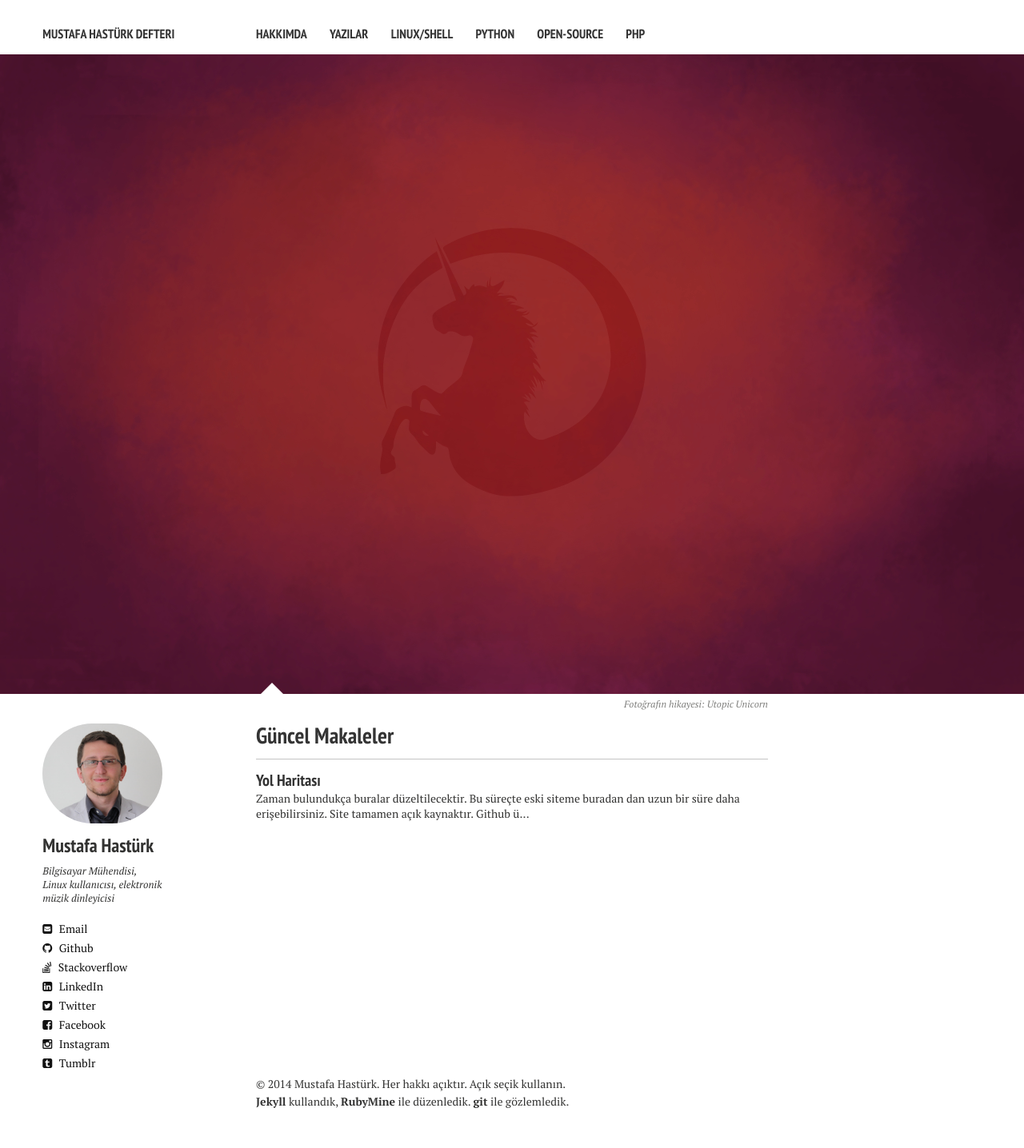
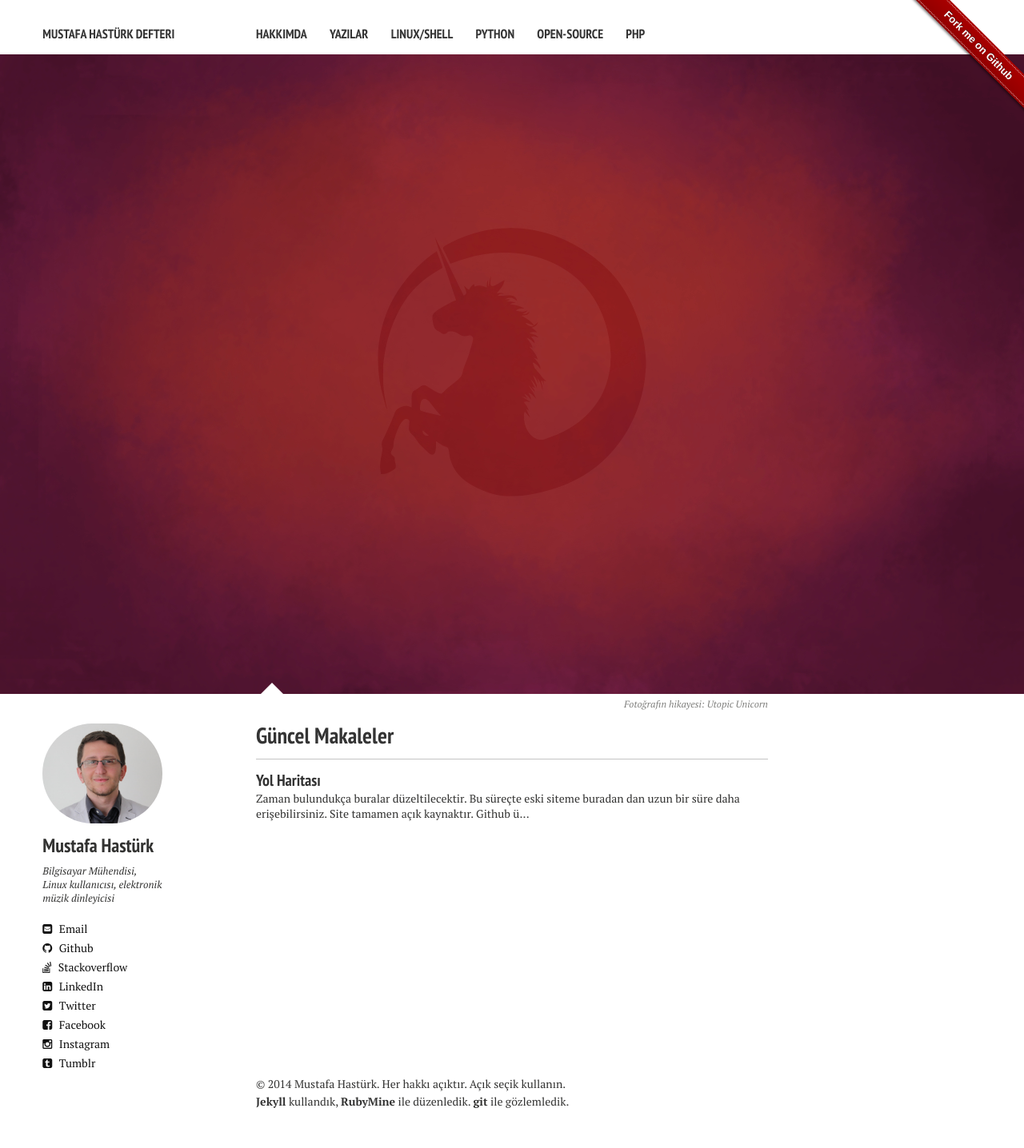
Before and after one commit to HalimAkbyk/muhasturk.github.io, a Jekyll site: the page built from index.md, in a window 1280 px wide. Shown: the whole page at 80% size. Built offline with Jekyll 4.4.1, drawn with Linux system fonts in a browser that asks for light colours; nearby versions of some CDN libraries.

Commit message:
fork me on github added to top right side

```diff
--- a/_config.yml
+++ b/_config.yml
@@ -15,6 +15,8 @@ sass:
   style: compressed
 gems:
   - jekyll-sitemap
+
+
 
 kramdown:
   auto_ids: true
@@ -52,8 +54,10 @@ owner:
   dribbble: #username
 
 
+forkme: Fork me on Github
+
+
 timezone:    Europe/Istanbul
-
 
 include: [".htaccess"]
 exclude: ["lib", "config.rb", "Capfile", "config", "log", "Rakefile", "Rakefile.rb", "tmp", "less", "*.sublime-project", "*.sublime-workspace", "test", "spec", "Gruntfile.js", "package.json", "node_modules", "Gemfile", "Gemfile.lock", "LICENSE", "README.md"]
--- /dev/null
+++ b/_includes/_forkme.html
@@ -0,0 +1,8 @@
+
+{% if site.forkme %}
+<div class="github-fork-ribbon-wrapper right">
+    <div class="github-fork-ribbon">
+        <a href="https://github.com/muhasturk/muhasturk.github.io/fork">{{ site.forkme }}</a>
+    </div>
+</div>
+{% endif %}
--- a/_includes/_head.html
+++ b/_includes/_head.html
@@ -51,3 +51,9 @@
 <link rel="apple-touch-icon-precomposed" sizes="114x114" href="{{ site.url }}/images/apple-touch-icon-114x114-precomposed.png">
 <!-- 144x144 (precomposed) for iPad 3rd and 4th generation -->
 <link rel="apple-touch-icon-precomposed" sizes="144x144" href="{{ site.url }}/images/apple-touch-icon-144x144-precomposed.png">
+
+<!-- fork-me-on-github -->
+<link rel="stylesheet" href="{{ site.url }}/assets/css/gh-fork-ribbon.css">
+<!--[if lt IE 9]>
+<link rel="stylesheet" href="{{ site.url }}/assets/css/gh-fork-ribbon.ie.css">
+<![endif]-->
--- a/_layouts/home.html
+++ b/_layouts/home.html
@@ -12,6 +12,8 @@
 {% include _browser-upgrade.html %}
 
 {% include _navigation.html %}
+
+{% include _forkme.html %}
 
 {% if page.image.feature %}
   <div class="image-wrap">
--- a/_layouts/page.html
+++ b/_layouts/page.html
@@ -12,6 +12,8 @@
 {% include _browser-upgrade.html %}
 
 {% include _navigation.html %}
+
+{% include _forkme.html %}
 
 {% if page.image.feature %}
   <div class="image-wrap">
--- a/_layouts/post-index.html
+++ b/_layouts/post-index.html
@@ -12,6 +12,8 @@
 {% include _browser-upgrade.html %}
 
 {% include _navigation.html %}
+
+{% include _forkme.html %}
 
 {% if page.image.feature %}
   <div class="image-wrap">
--- a/_layouts/post.html
+++ b/_layouts/post.html
@@ -12,6 +12,8 @@
 {% include _browser-upgrade.html %}
 
 {% include _navigation.html %}
+
+{% include _forkme.html %}
 
 {% if page.image.feature %}
   <div class="image-wrap">
--- /dev/null
+++ b/assets/css/gh-fork-ribbon.css
@@ -0,0 +1,140 @@
+/*!
+ * "Fork me on GitHub" CSS ribbon v0.1.1 | MIT License
+ * https://github.com/simonwhitaker/github-fork-ribbon-css
+*/
+
+/* Left will inherit from right (so we don't need to duplicate code) */
+.github-fork-ribbon {
+  /* The right and left classes determine the side we attach our banner to */
+  position: absolute;
+
+  /* Add a bit of padding to give some substance outside the "stitching" */
+  padding: 2px 0;
+
+  /* Set the base colour */
+  background-color: #a00;
+
+  /* Set a gradient: transparent black at the top to almost-transparent black at the bottom */
+  background-image: -webkit-gradient(linear, left top, left bottom, from(rgba(0, 0, 0, 0)), to(rgba(0, 0, 0, 0.15)));
+  background-image: -webkit-linear-gradient(top, rgba(0, 0, 0, 0), rgba(0, 0, 0, 0.15));
+  background-image: -moz-linear-gradient(top, rgba(0, 0, 0, 0), rgba(0, 0, 0, 0.15));
+  background-image: -ms-linear-gradient(top, rgba(0, 0, 0, 0), rgba(0, 0, 0, 0.15));
+  background-image: -o-linear-gradient(top, rgba(0, 0, 0, 0), rgba(0, 0, 0, 0.15));
+  background-image: linear-gradient(to bottom, rgba(0, 0, 0, 0), rgba(0, 0, 0, 0.15));
+
+  /* Add a drop shadow */
+  -webkit-box-shadow: 0 2px 3px 0 rgba(0, 0, 0, 0.5);
+  -moz-box-shadow: 0 2px 3px 0 rgba(0, 0, 0, 0.5);
+  box-shadow: 0 2px 3px 0 rgba(0, 0, 0, 0.5);
+
+  /* Set the font */
+  font: 700 13px "Helvetica Neue", Helvetica, Arial, sans-serif;
+
+  z-index: 9999;
+  pointer-events: auto;
+}
+
+.github-fork-ribbon a,
+.github-fork-ribbon a:hover {
+  /* Set the text properties */
+  color: #fff;
+  text-decoration: none;
+  text-shadow: 0 -1px rgba(0, 0, 0, 0.5);
+  text-align: center;
+
+  /* Set the geometry. If you fiddle with these you'll also need
+     to tweak the top and right values in .github-fork-ribbon. */
+  width: 200px;
+  line-height: 20px;
+
+  /* Set the layout properties */
+  display: inline-block;
+  padding: 2px 0;
+
+  /* Add "stitching" effect */
+  border-width: 1px 0;
+  border-style: dotted;
+  border-color: #fff;
+  border-color: rgba(255, 255, 255, 0.7);
+}
+
+.github-fork-ribbon-wrapper {
+  width: 150px;
+  height: 150px;
+  position: absolute;
+  overflow: hidden;
+  top: 0;
+  z-index: 9999;
+  pointer-events: none;
+}
+
+.github-fork-ribbon-wrapper.fixed {
+  position: fixed;
+}
+
+.github-fork-ribbon-wrapper.left {
+  left: 0;
+}
+
+.github-fork-ribbon-wrapper.right {
+  right: 0;
+}
+
+.github-fork-ribbon-wrapper.left-bottom {
+  position: fixed;
+  top: inherit;
+  bottom: 0;
+  left: 0;
+}
+
+.github-fork-ribbon-wrapper.right-bottom {
+  position: fixed;
+  top: inherit;
+  bottom: 0;
+  right: 0;
+}
+
+.github-fork-ribbon-wrapper.right .github-fork-ribbon {
+  top: 42px;
+  right: -43px;
+
+  -webkit-transform: rotate(45deg);
+  -moz-transform: rotate(45deg);
+  -ms-transform: rotate(45deg);
+  -o-transform: rotate(45deg);
+  transform: rotate(45deg);
+}
+
+.github-fork-ribbon-wrapper.left .github-fork-ribbon {
+  top: 42px;
+  left: -43px;
+
+  -webkit-transform: rotate(-45deg);
+  -moz-transform: rotate(-45deg);
+  -ms-transform: rotate(-45deg);
+  -o-transform: rotate(-45deg);
+  transform: rotate(-45deg);
+}
+
+
+.github-fork-ribbon-wrapper.left-bottom .github-fork-ribbon {
+  top: 80px;
+  left: -43px;
+
+  -webkit-transform: rotate(45deg);
+  -moz-transform: rotate(45deg);
+  -ms-transform: rotate(45deg);
+  -o-transform: rotate(45deg);
+  transform: rotate(45deg);
+}
+
+.github-fork-ribbon-wrapper.right-bottom .github-fork-ribbon {
+  top: 80px;
+  right: -43px;
+
+  -webkit-transform: rotate(-45deg);
+  -moz-transform: rotate(-45deg);
+  -ms-transform: rotate(-45deg);
+  -o-transform: rotate(-45deg);
+  transform: rotate(-45deg);
+}
```
Also changed, not shown: assets/css/gh-fork-ribbon.ie.css (added, +78 -0 lines).
